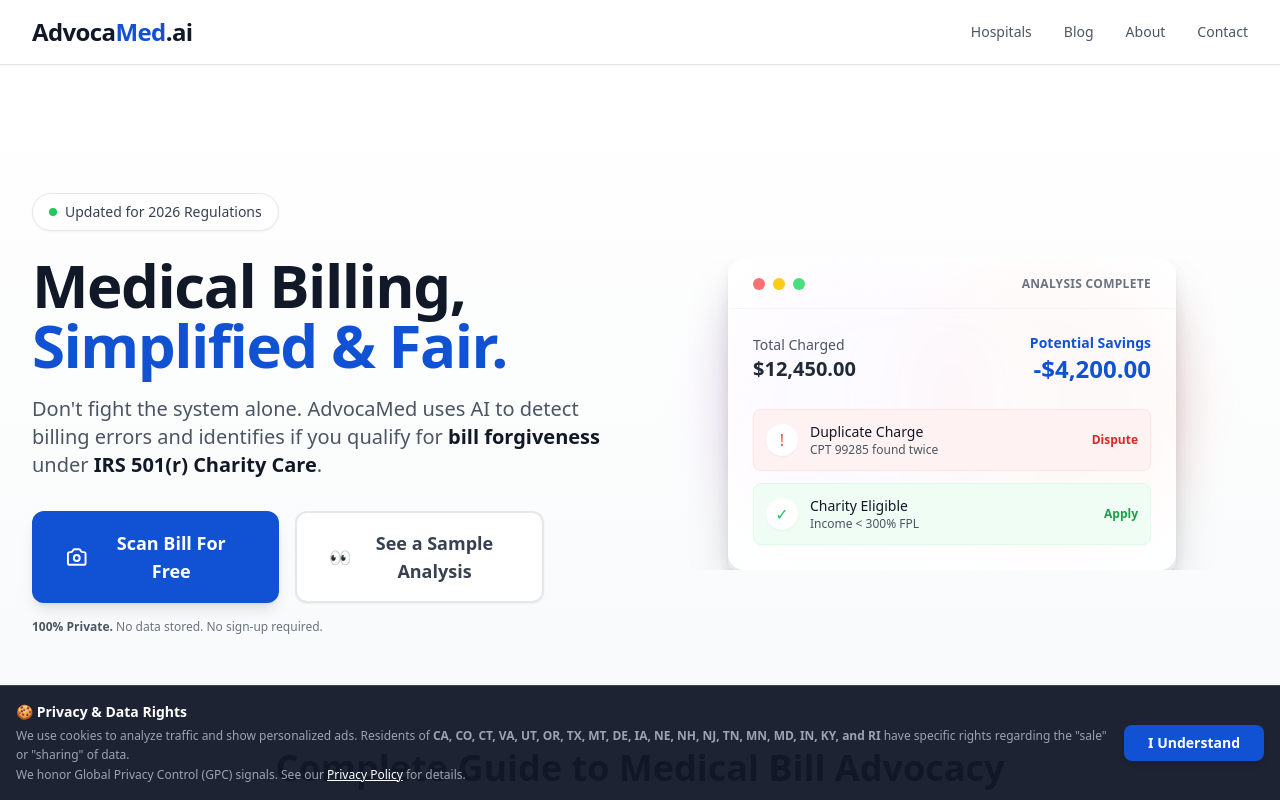
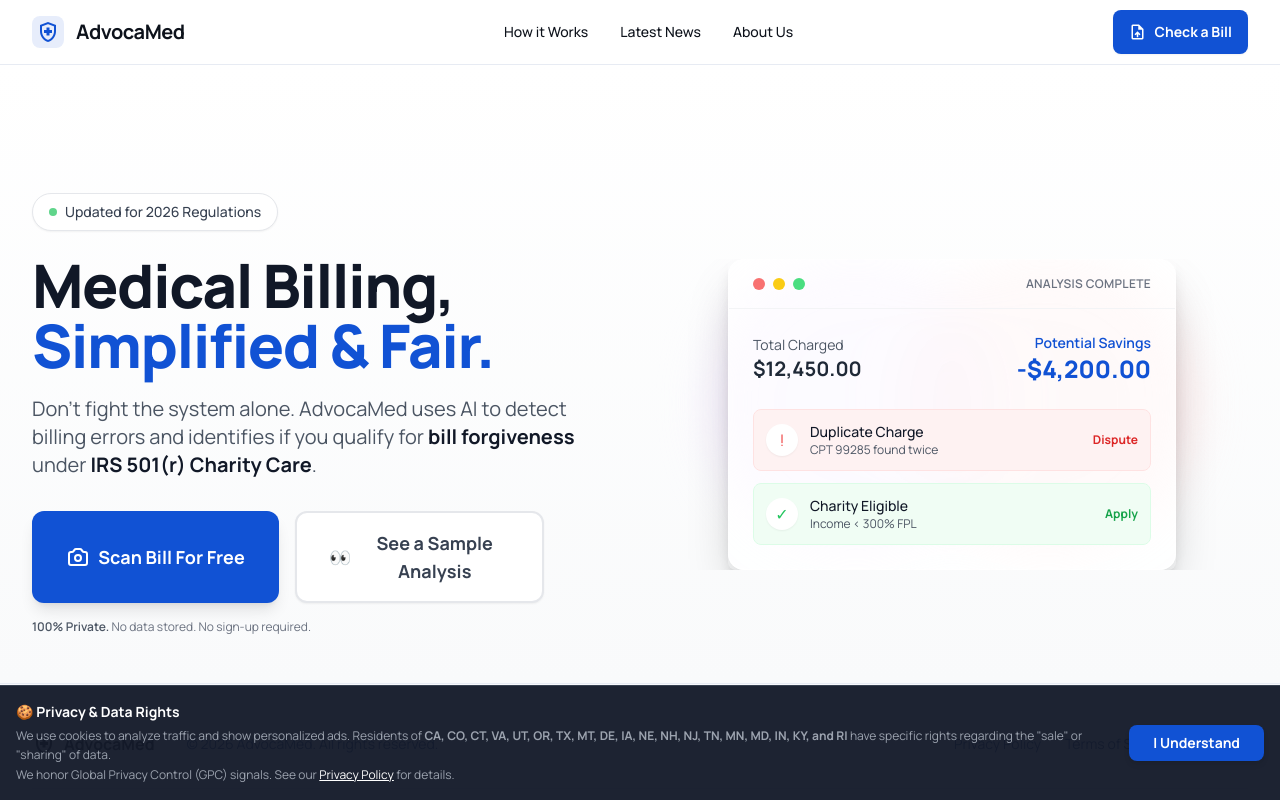
Before and after one commit to gkswjdgb/advocamed-ai, a React (Vite) app in the folder advocamed.ai/: page / in a window 1280 px wide. Shown: the top 800 px of the page. Built offline with nearby package versions, Linux system fonts and the light colour scheme.

Commit message:
Update App.tsx

```diff
--- a/advocamed.ai/App.tsx
+++ b/advocamed.ai/App.tsx
@@ -4,9 +4,7 @@ import { BrowserRouter, Routes, Route, Link, useSearchParams } from 'react-route
 
 // Components
 import { Hero } from './components/Hero';
-import { UploadSection } from './components/UploadSection';
 import { AnalysisResultView } from './components/AnalysisResult';
-import { SEOContent } from './components/SEOContent';
 import SEO from './components/SEO';
 import PrivacyPolicy from './components/PrivacyPolicy';
 import TermsOfService from './pages/TermsOfService';
@@ -16,9 +14,8 @@ import ScrollToTop from './components/ScrollToTop';
 // Data
 import { demoAnalysisResult } from './data/demoData';
 import { AnalysisResult } from './types';
-import { hospitals } from './data/hospitals';
 
-// Lazy Load Pages to reduce initial JavaScript bundle size (Fixes "Reduce unused JavaScript")
+// Lazy Load Pages
 const BlogPage = React.lazy(() => import('./pages/BlogPage'));
 const BlogPost = React.lazy(() => import('./pages/BlogPost'));
 const HospitalGuide = React.lazy(() => import('./pages/HospitalGuide'));
@@ -36,36 +33,39 @@ const PageLoader = () => (
 
 const Home = () => {
   const [searchParams, setSearchParams] = useSearchParams();
-  const step = searchParams.get('step') === 'UPLOAD' ? 'UPLOAD' :
-               searchParams.get('step') === 'RESULTS' ? 'RESULTS' : 'HERO';
+  const step = searchParams.get('step') === 'RESULTS' ? 'RESULTS' : 'HERO';
 
   const [analysisData, setAnalysisData] = useState<AnalysisResult | null>(null);
+  const [billImage, setBillImage] = useState<string | null>(null);
   const [isLoading, setIsLoading] = useState<boolean>(false);
 
-  const handleStart = () => {
-    setSearchParams({ step: 'UPLOAD' });
+  const handleAnalysisComplete = (result: AnalysisResult, image: string) => {
+    setAnalysisData(result);
+    setBillImage(image);
+    setIsLoading(false);
+    setSearchParams({ step: 'RESULTS' });
     window.scrollTo({ top: 0, behavior: 'smooth' });
+  };
+
+  const handleLoading = (loading: boolean) => {
+    setIsLoading(loading);
   };
 
   const handleDemo = () => {
     setIsLoading(true);
     setTimeout(() => {
         setAnalysisData(demoAnalysisResult);
+        setBillImage(null); // No image for demo
+        setIsLoading(false);
         setSearchParams({ step: 'RESULTS' });
-        setIsLoading(false);
         window.scrollTo({ top: 0, behavior: 'smooth' });
     }, 1500);
   };
 
-  const handleAnalysisComplete = (result: AnalysisResult) => {
-    setAnalysisData(result);
-    setSearchParams({ step: 'RESULTS' });
-    setIsLoading(false);
-    window.scrollTo({ top: 0, behavior: 'smooth' });
-  };
-
   const handleBack = () => {
     setSearchParams({});
+    setBillImage(null);
+    setAnalysisData(null);
     window.scrollTo({ top: 0, behavior: 'smooth' });
   };
 
@@ -79,43 +79,31 @@ const Home = () => {
         />
       )}
 
-      {step === 'HERO' && !isLoading && (
-        <>
-          <Hero onStart={handleStart} onDemo={handleDemo} />
-          <SEOContent />
-        </>
-      )}
-
-      {(step === 'HERO' && isLoading) && (
-        <div className="flex flex-col items-center justify-center h-[60vh] animate-fade-in-up">
-          <div className="animate-spin rounded-full h-16 w-16 border-t-4 border-b-4 border-primary mb-6"></div>
-          <h2 className="text-2xl font-bold text-gray-800">Analyzing Demo Bill...</h2>
-          <p className="text-gray-600 mt-2 text-center max-w-md px-4">
-            Simulating AI audit for NYU Langone Health...
-          </p>
+      {/* Loading Overlay */}
+      {isLoading && (
+        <div className="fixed inset-0 bg-white/90 z-[60] flex flex-col items-center justify-center animate-fade-in-up">
+           <div className="animate-spin rounded-full h-16 w-16 border-t-4 border-b-4 border-primary mb-6"></div>
+           <h2 className="text-2xl font-bold text-gray-800">Analyzing Your Bill...</h2>
+           <p className="text-gray-600 mt-2 text-center max-w-md px-4">
+            Our AI is cross-referencing CPT codes with Medicare standards and checking charity care eligibility.
+           </p>
         </div>
       )}
 
-      {step === 'UPLOAD' && !isLoading && (
-        <UploadSection
+      {step === 'HERO' && (
+        <Hero
           onAnalysisComplete={handleAnalysisComplete}
-          onLoading={setIsLoading}
-          onBack={handleBack}
+          onLoading={handleLoading}
+          onDemo={handleDemo}
         />
       )}
 
-      {(step === 'UPLOAD' && isLoading) && (
-        <div className="flex flex-col items-center justify-center h-[60vh] animate-fade-in-up">
-          <div className="animate-spin rounded-full h-16 w-16 border-t-4 border-b-4 border-primary mb-6"></div>
-          <h2 className="text-2xl font-bold text-gray-800">Analyzing Bill Structure...</h2>
-          <p className="text-gray-600 mt-2 text-center max-w-md px-4">
-            Our AI is cross-referencing CPT codes with Medicare standards and checking charity care eligibility.
-          </p>
-        </div>
-      )}
-
       {step === 'RESULTS' && analysisData && (
-        <AnalysisResultView data={analysisData} />
+        <AnalysisResultView
+          data={analysisData}
+          billImage={billImage}
+          onReset={handleBack}
+        />
       )}
     </>
   );
@@ -123,42 +111,46 @@ const Home = () => {
 
 const App: React.FC = () => {
   const currentYear = new Date().getFullYear();
-  const featuredHospitals = hospitals.slice(0, 6);
 
   return (
     <HelmetProvider>
       <BrowserRouter>
         <ScrollToTop />
-        <div className="min-h-screen bg-gray-50 flex flex-col font-sans">
+        <div className="min-h-screen bg-background-light dark:bg-background-dark flex flex-col font-display">
 
-          <nav className="bg-white border-b border-gray-200 sticky top-0 z-50 shadow-sm">
+          {/* Header */}
+          <nav className="w-full bg-surface-light dark:bg-surface-dark border-b border-border-light dark:border-border-dark sticky top-0 z-50">
             <div className="max-w-7xl mx-auto px-4 sm:px-6 lg:px-8">
-              <div className="flex justify-between h-16">
-                <Link to="/" className="flex items-center cursor-pointer z-50 active:scale-95 transition-transform" aria-label="AdvocaMed Home">
-                  <span className="text-2xl font-bold text-gray-900 tracking-tight">
-                    Advoca<span className="text-primary">Med</span>.ai
-                  </span>
+              <div className="flex justify-between items-center h-16">
+                {/* Logo */}
+                <Link to="/" className="flex items-center gap-3">
+                    <div className="w-8 h-8 text-primary flex items-center justify-center bg-primary/10 rounded-lg">
+                        <span className="material-symbols-outlined text-2xl">health_and_safety</span>
+                    </div>
+                    <span className="text-xl font-bold tracking-tight text-text-main-light dark:text-text-main-dark">AdvocaMed</span>
                 </Link>
-                <div className="flex items-center space-x-4 md:space-x-8">
-                  <Link to="/hospitals" className="text-sm font-medium text-gray-600 hover:text-primary transition-colors py-2">
-                    Hospitals
-                  </Link>
-                  <Link to="/blog" className="text-sm font-medium text-gray-600 hover:text-primary transition-colors py-2">
-                    Blog
-                  </Link>
-                  <Link to="/about" className="hidden md:block text-sm font-medium text-gray-600 hover:text-primary transition-colors py-2">
-                    About
-                  </Link>
-                  <Link to="/contact-us" className="text-sm font-medium text-gray-600 hover:text-primary transition-colors py-2">
-                    Contact
-                  </Link>
+
+                {/* Desktop Nav */}
+                <div className="hidden md:flex gap-8 items-center">
+                    <Link to="/?step=HERO" className="text-sm font-medium hover:text-primary transition-colors text-text-main-light dark:text-text-main-dark">How it Works</Link>
+                    <Link to="/blog" className="text-sm font-medium hover:text-primary transition-colors text-text-main-light dark:text-text-main-dark">Latest News</Link>
+                    <Link to="/about" className="text-sm font-medium hover:text-primary transition-colors text-text-main-light dark:text-text-main-dark">About Us</Link>
+                </div>
+
+                {/* CTA */}
+                <div className="flex items-center gap-4">
+                     <Link to="/?step=HERO" className="bg-primary hover:bg-primary-hover text-white px-4 py-2 rounded-lg text-sm font-bold transition-colors shadow-sm flex items-center gap-2">
+                        <span className="material-symbols-outlined text-lg">upload_file</span>
+                        <span className="hidden sm:inline">Check a Bill</span>
+                        <span className="sm:hidden">Check</span>
+                     </Link>
                 </div>
               </div>
             </div>
           </nav>
 
-          {/* Added role="main" for Accessibility */}
-          <main className="flex-grow" role="main">
+          {/* Main Content */}
+          <main className="flex-grow flex flex-col" role="main">
             <Suspense fallback={<PageLoader />}>
               <Routes>
                 <Route path="/" element={<Home />} />
@@ -175,63 +167,30 @@ const App: React.FC = () => {
             </Suspense>
           </main>
 
-          <footer className="bg-white border-t border-gray-200 mt-auto pt-12 pb-8">
+          {/* Footer */}
+          <footer className="bg-background-light dark:bg-background-dark py-12 border-t border-border-light dark:border-border-dark mt-auto">
             <div className="max-w-7xl mx-auto px-4 sm:px-6 lg:px-8">
-              <div className="grid grid-cols-1 md:grid-cols-4 gap-8 mb-8 pb-8 border-b border-gray-100">
-                <div className="col-span-1 md:col-span-1">
-                  <span className="text-xl font-bold text-gray-900 tracking-tight">
-                    Advoca<span className="text-primary">Med</span>.ai
-                  </span>
-                  <p className="text-xs text-gray-500 mt-4 leading-relaxed">
-                    AI-powered medical bill analysis platform. We help you fight billing errors and apply for charity care under IRS 501(r).
-                  </p>
+                <div className="flex flex-col md:flex-row justify-between items-center gap-6">
+                    <div className="flex flex-col md:flex-row items-center gap-2 md:gap-8">
+                        <div className="flex items-center gap-2 text-text-main-light dark:text-text-main-dark opacity-80">
+                            <span className="material-symbols-outlined">health_and_safety</span>
+                            <span className="font-bold">AdvocaMed</span>
+                        </div>
+                        <p className="text-sm text-text-secondary-light dark:text-text-secondary-dark">© {currentYear} AdvocaMed. All rights reserved.</p>
+                    </div>
+                    <div className="flex flex-wrap justify-center gap-6">
+                        <Link to="/privacy-policy" className="text-sm text-text-secondary-light dark:text-text-secondary-dark hover:text-primary transition-colors">Privacy Policy</Link>
+                        <Link to="/terms" className="text-sm text-text-secondary-light dark:text-text-secondary-dark hover:text-primary transition-colors">Terms of Service</Link>
+                        <Link to="/contact-us" className="text-sm text-text-secondary-light dark:text-text-secondary-dark hover:text-primary transition-colors">Support</Link>
+                    </div>
                 </div>
 
-                <div>
-                    <h3 className="text-sm font-bold text-gray-900 tracking-wider uppercase mb-3">Platform</h3>
-                    <ul className="space-y-2">
-                        <li><Link to="/hospitals" className="text-gray-500 hover:text-primary text-sm">Hospital Directory</Link></li>
-                        <li><Link to="/blog" className="text-gray-500 hover:text-primary text-sm">Dispute Guides</Link></li>
-                        <li><Link to="/?step=UPLOAD" className="text-gray-500 hover:text-primary text-sm">Free Bill Scan</Link></li>
-                    </ul>
+                {/* Legal Disclaimer for YMYL */}
+                <div className="mt-8 border-t border-border-light dark:border-border-dark pt-6">
+                     <p className="text-[10px] text-text-secondary-light dark:text-text-secondary-dark leading-relaxed text-center max-w-4xl mx-auto">
+                        <strong>DISCLAIMER:</strong> AdvocaMed.ai is an automated analysis tool designed for informational and educational purposes only. We are not a law firm, medical provider, or insurance entity. The "potential savings," "errors," and "charity care eligibility" detected by our AI are estimates based on national datasets (CMS) and public hospital policies. They do not constitute legal or medical advice. Results may vary based on your specific insurance plan and state laws. Always verify CPT codes and billing details with a certified professional or your healthcare provider before taking financial action.
+                     </p>
                 </div>
-
-                <div>
-                    <h3 className="text-sm font-bold text-gray-900 tracking-wider uppercase mb-3">Policies</h3>
-                    <ul className="space-y-2">
-                        <li><Link to="/about" className="text-gray-500 hover:text-primary text-sm">About Us</Link></li>
-                        <li><Link to="/contact-us" className="text-gray-500 hover:text-primary text-sm">Contact Us</Link></li>
-                        <li><Link to="/privacy-policy" className="text-gray-500 hover:text-primary text-sm">Privacy Policy</Link></li>
-                        <li><Link to="/terms" className="text-gray-500 hover:text-primary text-sm">Terms of Service</Link></li>
-                    </ul>
-                </div>
-
-                <div>
-                   <h3 className="text-sm font-bold text-gray-900 tracking-wider uppercase mb-3">Featured</h3>
-                    <ul className="space-y-2">
-                        {featuredHospitals.slice(0,4).map(h => (
-                            <li key={h.id}>
-                                <Link to={`/hospital/${h.slug}`} className="text-gray-500 hover:text-primary text-sm truncate block">
-                                    {h.name}
-                                </Link>
-                            </li>
-                        ))}
-                    </ul>
-                </div>
-              </div>
-
-              {/* CRITICAL: Explicit Disclaimer for AdSense/YMYL Compliance */}
-              <div className="bg-gray-50 border border-gray-200 rounded-xl p-4 mb-8 text-left">
-                  <p className="text-[10px] text-gray-500 leading-relaxed">
-                      <strong>DISCLAIMER:</strong> AdvocaMed.ai is an automated analysis tool designed for informational and educational purposes only. We are not a law firm, medical provider, or insurance entity. The "potential savings," "errors," and "charity care eligibility" detected by our AI are estimates based on national datasets (CMS) and public hospital policies. They do not constitute legal or medical advice. Results may vary based on your specific insurance plan and state laws. Always verify CPT codes and billing details with a certified professional or your healthcare provider before taking financial action. Use of this service is subject to our <Link to="/terms" className="underline">Terms of Service</Link> and <Link to="/privacy-policy" className="underline">Privacy Policy</Link>.
-                  </p>
-              </div>
-
-              <div className="flex flex-col items-center justify-center">
-                <p className="text-center text-xs text-gray-400">
-                  &copy; {currentYear} AdvocaMed.ai. All rights reserved.
-                </p>
-              </div>
             </div>
           </footer>
 
```
